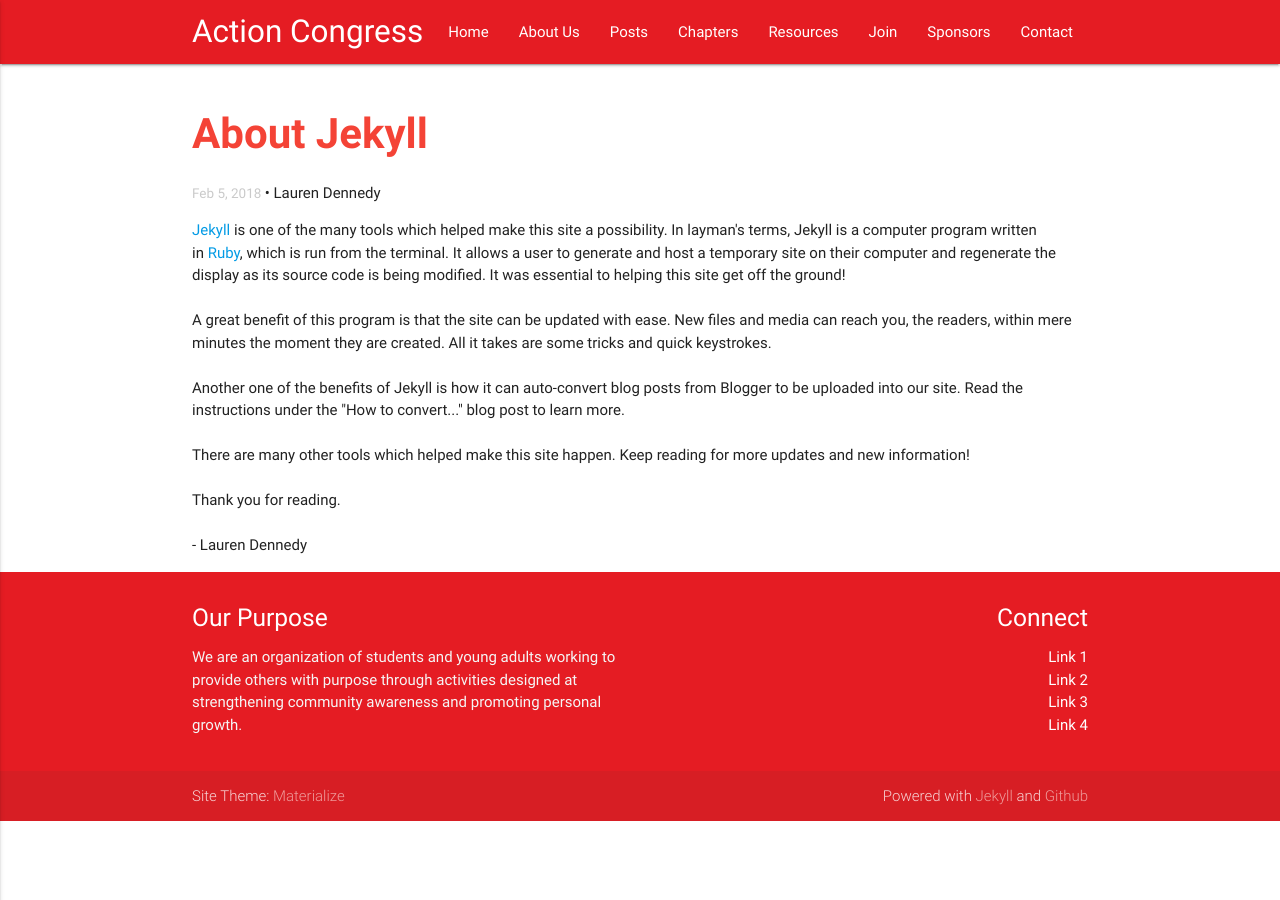
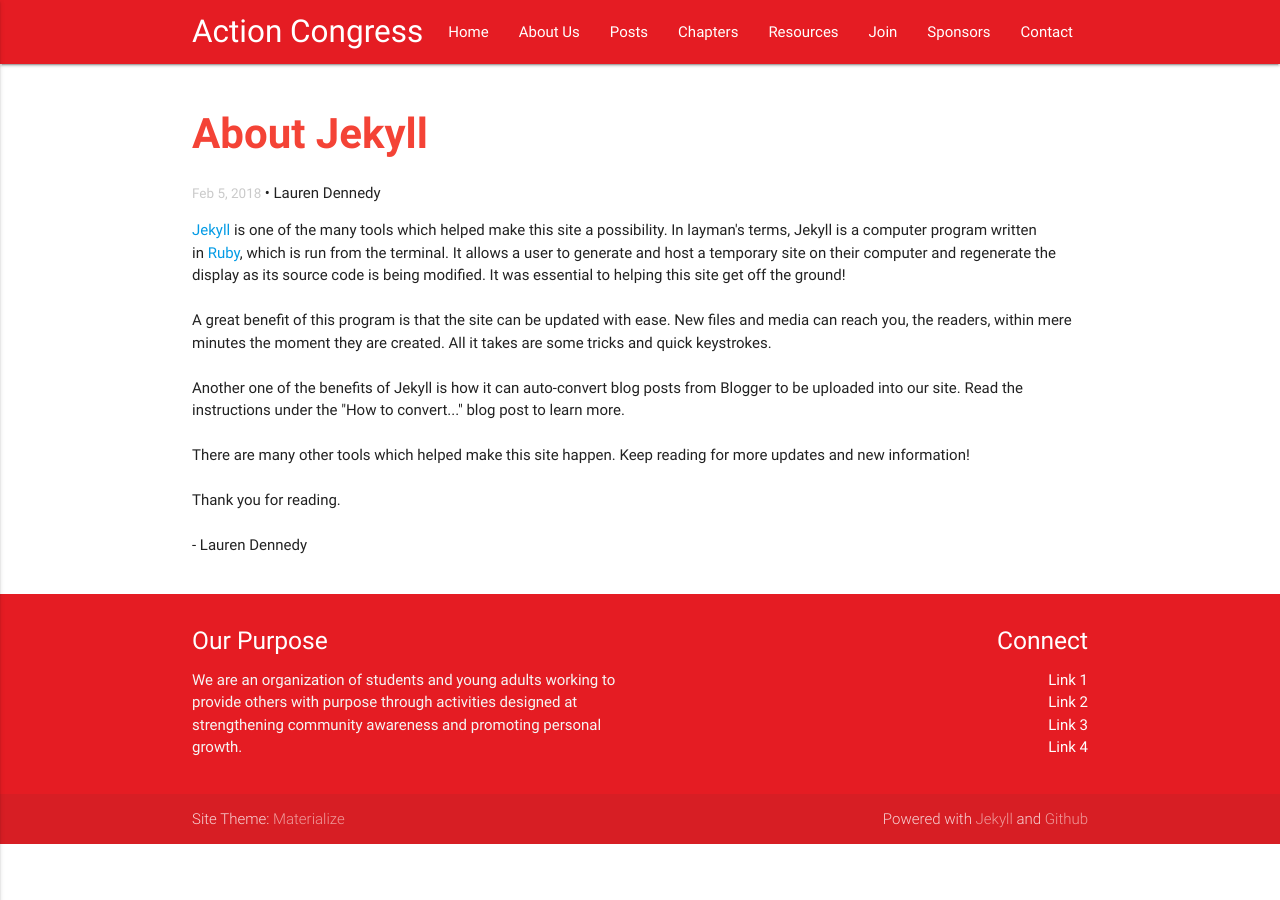
Before and after one commit to actioncongress/actioncongress.github.io, a Jekyll site: the page built from _posts/2018-02-04-about-jekyll.html, in a window 1280 px wide. Built offline with Jekyll 4.4.1, drawn with Linux system fonts in a browser that asks for light colours.

```diff
--- a/_posts/2018-02-04-about-jekyll.html
+++ b/_posts/2018-02-04-about-jekyll.html
@@ -12,4 +12,4 @@ blogger_id: tag:blogger.com,1999:blog-6177287284969023419.post-82843887799959168
 blogger_orig_url: http://actioncongress.blogspot.com/2018/02/about-jekyll.html
 ---
 
-<a href="https://jekyllrb.com/">Jekyll</a> is one of the many tools which helped make this site a possibility. In layman's terms, Jekyll is a computer program written in&nbsp;<a href="https://www.ruby-lang.org/en/">Ruby</a>, which is run from the terminal. It allows a user to generate and host a temporary site on their computer and regenerate the display as its source code is being modified. It was essential to helping this site get off the ground!<br /><div><br /></div><div>A great benefit of this program is that the site can be updated with ease. New files and media can reach you, the readers, within mere minutes the moment they are created. All it takes are some tricks and quick keystrokes.</div><div><br /></div><div>Another one of the benefits of Jekyll is how it can auto-convert blog posts from Blogger to be uploaded into our site. Read the instructions under the "How to convert..." blog post to learn more.</div><div><br /></div><div>There are many other tools which helped make this site happen. Keep reading for more updates and new information!</div><div><br /></div><div>Thank you for reading.</div><div><br /></div><div>- Lauren Dennedy</div>
+<a href="https://jekyllrb.com/">Jekyll</a> is one of the many tools which helped make this site a possibility. In layman's terms, Jekyll is a computer program written in&nbsp;<a href="https://www.ruby-lang.org/en/">Ruby</a>, which is run from the terminal. It allows a user to generate and host a temporary site on their computer and regenerate the display as its source code is being modified. It was essential to helping this site get off the ground!<br /><div><br /></div><div>A great benefit of this program is that the site can be updated with ease. New files and media can reach you, the readers, within mere minutes the moment they are created. All it takes are some tricks and quick keystrokes.</div><div><br /></div><div>Another one of the benefits of Jekyll is how it can auto-convert blog posts from Blogger to be uploaded into our site. Read the instructions under the "How to convert..." blog post to learn more.</div><div><br /></div><div>There are many other tools which helped make this site happen. Keep reading for more updates and new information!</div><div><br /></div><div>Thank you for reading.</div><div><br /></div><div>- Lauren Dennedy</div><br />
```
Also changed, not shown: _posts/2018-01-26-blog-creation.html (+1 -1 lines), _posts/2018-02-05-git-github-and-github-pages.html (+1 -1 lines), _posts/2018-02-05-how-to-convert-blogger-posts-to-site.html (+1 -1 lines).
